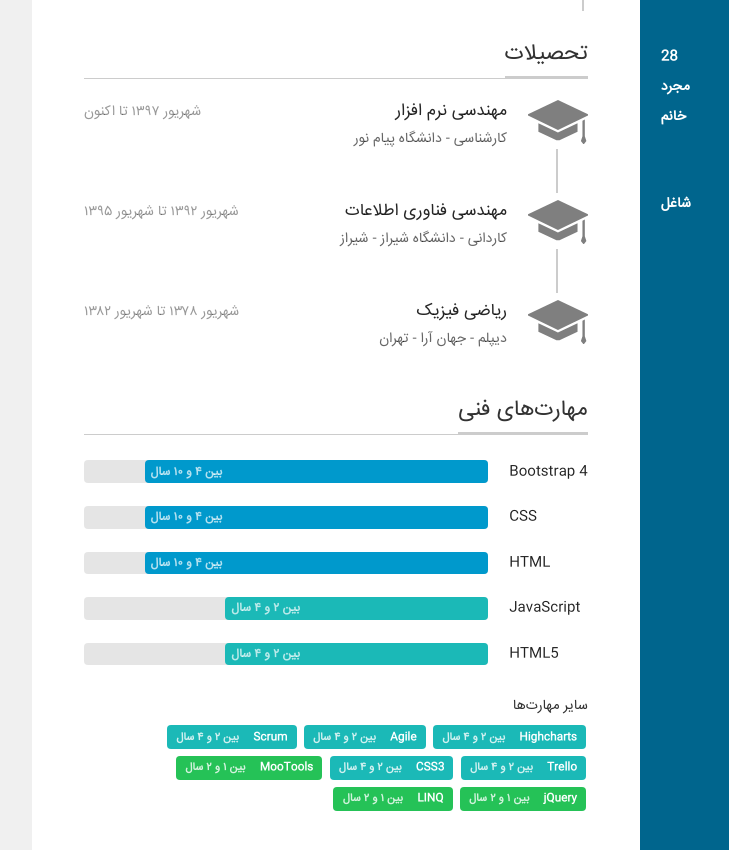
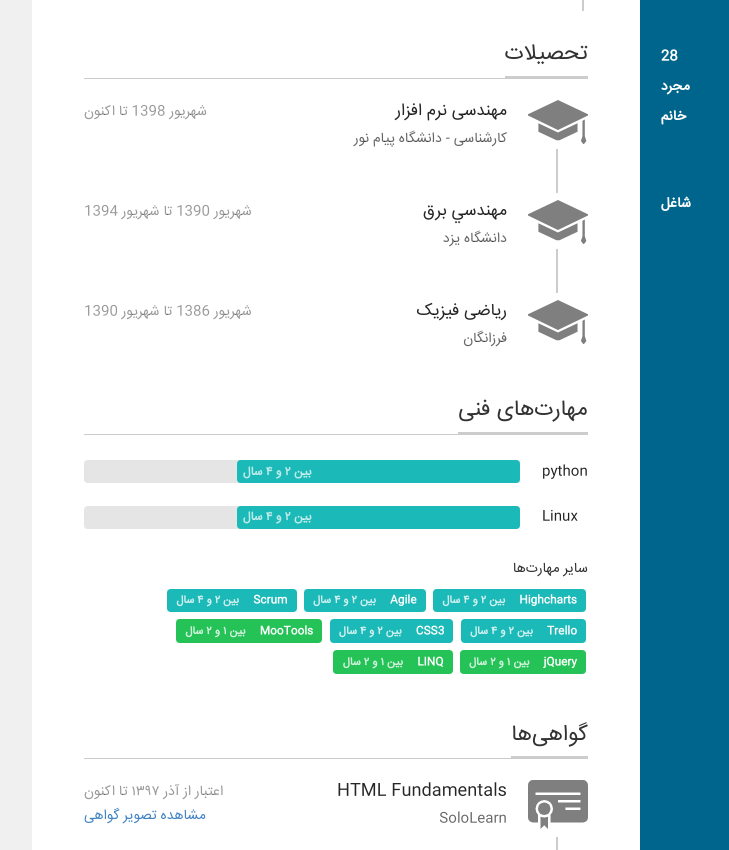
Before and after one commit to AtefehRastgoo/AtefehRastgoo.github.io, a plain HTML site: page index.html in a window 1280 px wide. Shown: the part 520-1370 px from the top of the page, 166-895 px from the left. Drawn offline with Linux system fonts and the light colour scheme.

Commit message:
Update index.html

```diff
--- a/index.html
+++ b/index.html
@@ -143,7 +143,7 @@
                                 <div class="content">
                                     <h2 class="ui w5 header">مهندسی نرم افزار</h2>
                                     <div class="ui right floated r-grey" style="text-align: left">
-                                        شهریور ۱۳۹۷ تا اکنون
+                                        شهريور 1398 تا اكنون
                                     </div>
                                     <div class="meta">کارشناسی - دانشگاه پیام نور</div>
                                 </div>
@@ -154,11 +154,11 @@
                                     <img alt="" src="images/edu.svg">
                                 </div>
                                 <div class="content">
-                                    <h2 class="ui w5 header">مهندسی فناوری اطلاعات</h2>
+                                    <h2 class="ui w5 header">مهندسي برق</h2>
                                     <div class="ui right floated r-grey" style="text-align: left">
-                                        شهریور ۱۳۹۲ تا شهریور ۱۳۹۵
+                                        شهريور 1390 تا شهريور 1394
                                     </div>
-                                    <div class="meta">کاردانی - دانشگاه شیراز - شیراز</div>
+                                    <div class="meta">دانشگاه يزد</div>
                                 </div>
                             </div>
 
@@ -169,9 +169,9 @@
                                 <div class="content">
                                     <h2 class="ui w5 header">ریاضی فیزیک</h2>
                                     <div class="ui right floated r-grey" style="text-align: left">
-                                        شهریور ۱۳۷۸ تا شهریور ۱۳۸۲
+                                       شهريور 1386 تا شهريور 1390
                                     </div>
-                                    <div class="meta">دیپلم - جهان آرا - تهران</div>
+                                    <div class="meta">فرزانگان</div>
                                 </div>
                             </div>
                         </div>
@@ -184,48 +184,13 @@
                         <table class="ui very basic unstackable no-border table">
                             <tbody>
 
-                                <tr>
-                                    <td dir="ltr" style="text-align: left" class="collapsing">
-                                        Bootstrap 4
-                                    </td>
-                                    <td>
-                                        <div class="ui blue progress" style="margin: 0">
-                                            <div class="bar" style="width: 85%;">
-                                                <div class="progress">بین ۴ و ۱۰ سال</div>
-                                            </div>
-                                        </div>
-                                    </td>
-                                </tr>
+
+
+
 
                                 <tr>
                                     <td dir="ltr" style="text-align: left" class="collapsing">
-                                        CSS
-                                    </td>
-                                    <td>
-                                        <div class="ui blue progress" style="margin: 0">
-                                            <div class="bar" style="width: 85%;">
-                                                <div class="progress">بین ۴ و ۱۰ سال</div>
-                                            </div>
-                                        </div>
-                                    </td>
-                                </tr>
-
-                                <tr>
-                                    <td dir="ltr" style="text-align: left" class="collapsing">
-                                        HTML
-                                    </td>
-                                    <td>
-                                        <div class="ui blue progress" style="margin: 0">
-                                            <div class="bar" style="width: 85%;">
-                                                <div class="progress">بین ۴ و ۱۰ سال</div>
-                                            </div>
-                                        </div>
-                                    </td>
-                                </tr>
-
-                                <tr>
-                                    <td dir="ltr" style="text-align: left" class="collapsing">
-                                        JavaScript
+                                        python
                                     </td>
                                     <td>
                                         <div class="ui teal progress" style="margin: 0">
@@ -238,7 +203,7 @@
 
                                 <tr>
                                     <td dir="ltr" style="text-align: left" class="collapsing">
-                                        HTML5
+                                        Linux
                                     </td>
                                     <td>
                                         <div class="ui teal progress" style="margin: 0">
```
